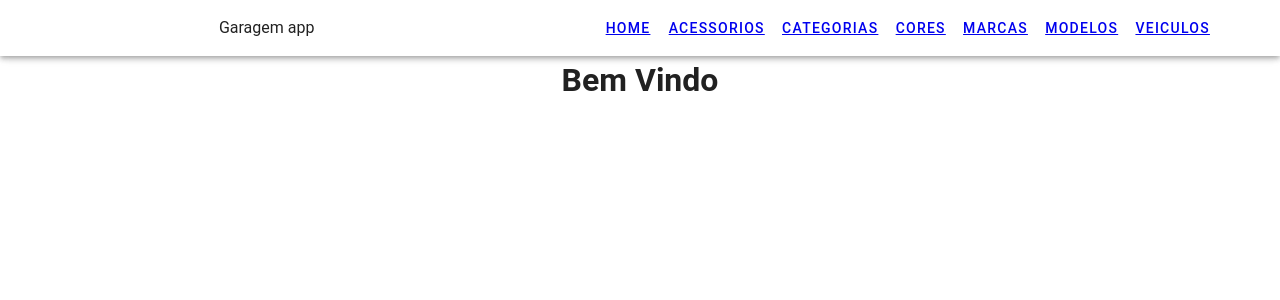
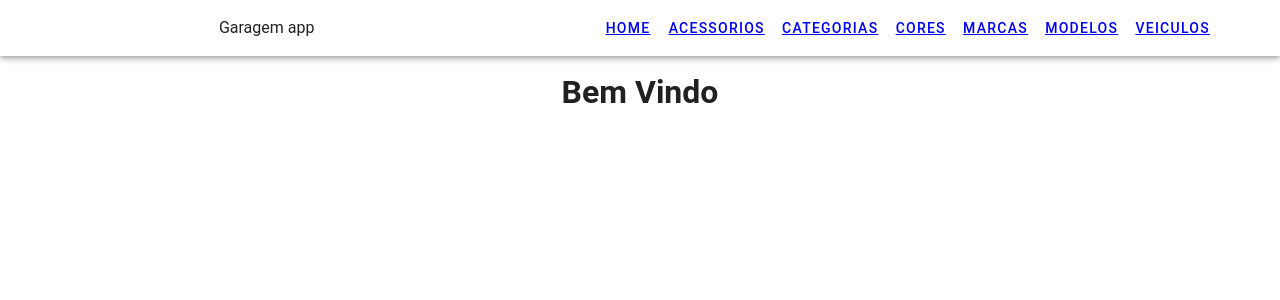
Before and after one commit to marcuscostagraciano/fabrica_software_garagem, a Vue app in the folder frontend/: page / in a window 1280 px wide. Shown: the top 300 px of the page. Built offline with nearby package versions, Linux system fonts and the light colour scheme.

Commit message:
style: padronização

```diff
--- a/frontend/src/views/HomeView.vue
+++ b/frontend/src/views/HomeView.vue
@@ -1,7 +1,7 @@
 <script setup></script>
 
 <template>
-    <h1>Bem Vindo</h1>
+    <h1 class="my-3">Bem Vindo</h1>
 </template>
 
 <style scoped></style>
```
